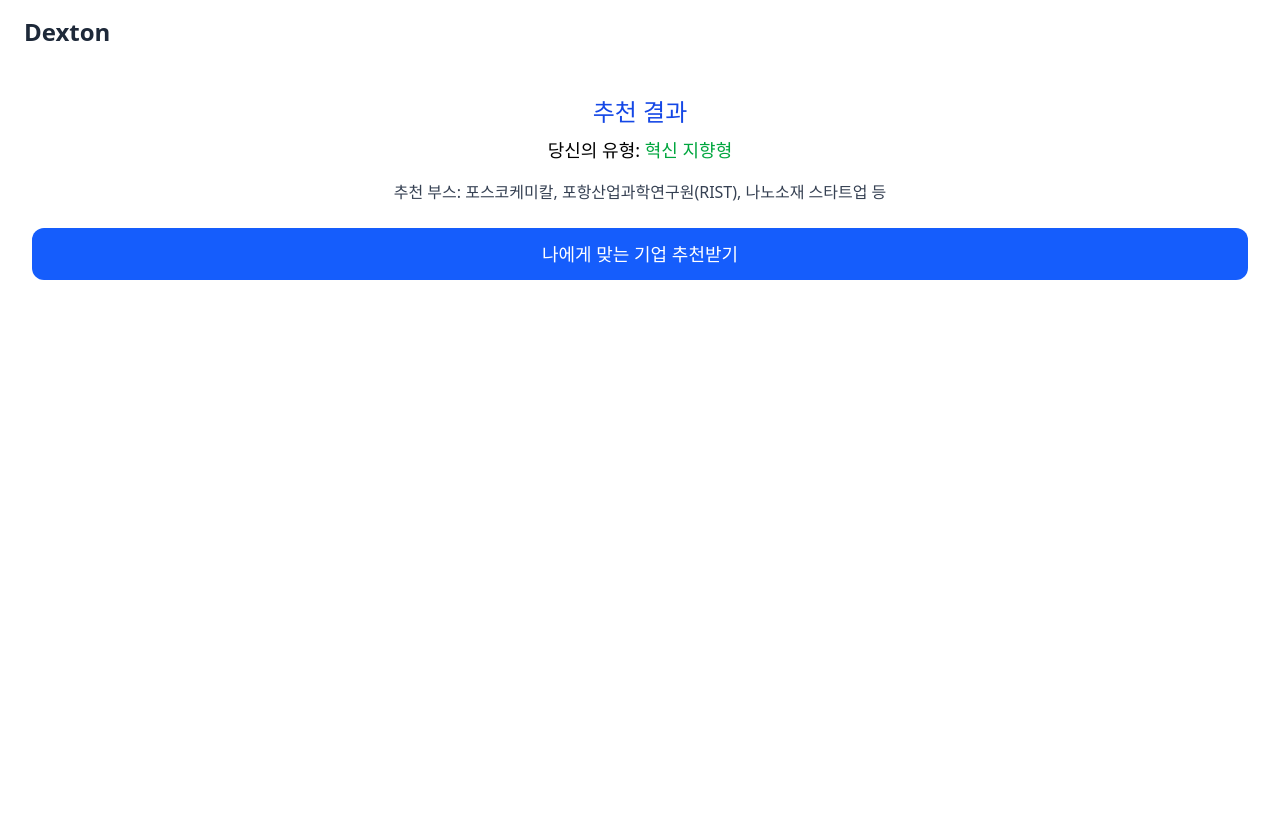
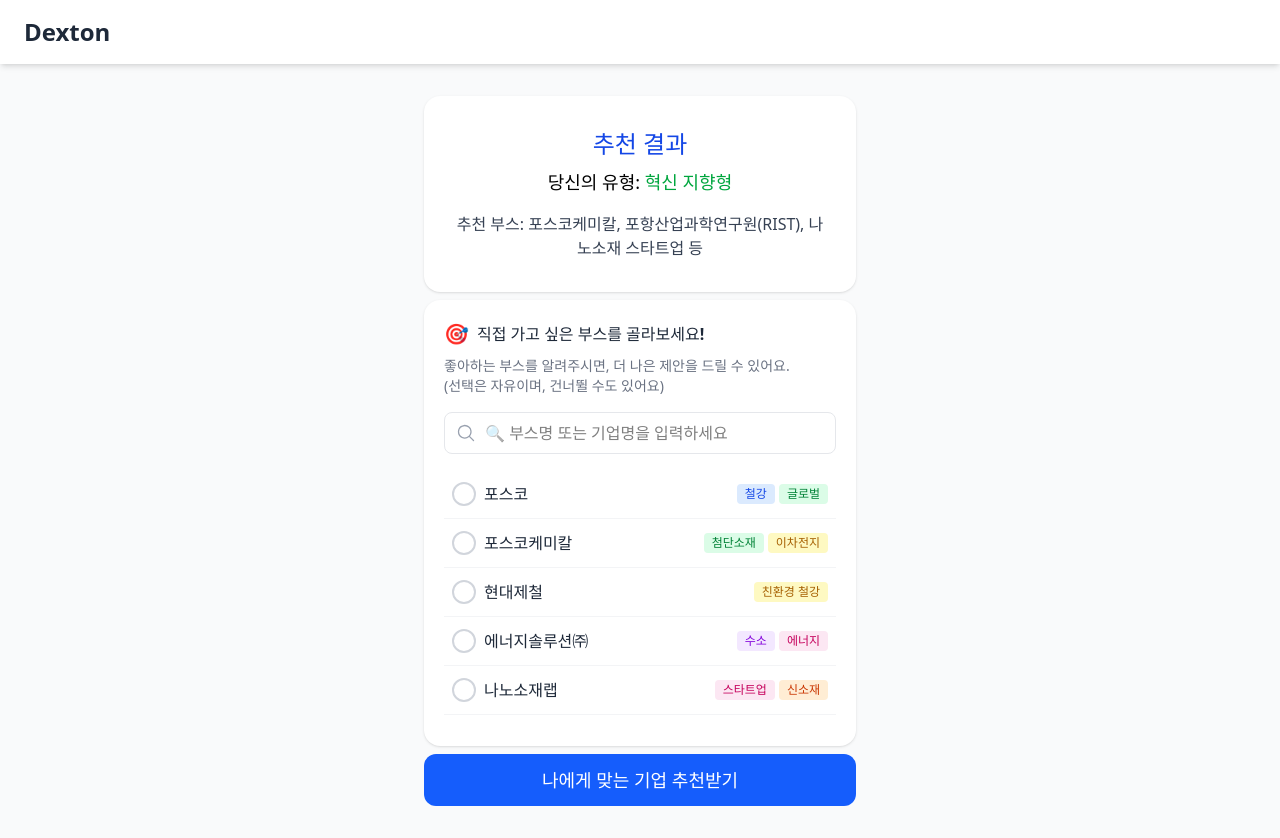
Before and after one commit to junglesub/bizyou, a React (Vite) app: page /result in a window 1280 px wide. Before the commit the page ends 800 px from the top, so only its background shows below. Built offline with nearby package versions, Linux system fonts and the light colour scheme.

Commit message:
feat: update navigation path and enhance SurveyResult page with search and selection features

```diff
--- a/src/pages/Survey.jsx
+++ b/src/pages/Survey.jsx
@@ -126,7 +126,7 @@
 
   const navigate = useNavigate();
   if (step >= questions.length) {
-    navigate("/survey-result");
+    navigate("/result");
     return null;
   }
 
--- a/src/pages/SurveyResult.jsx
+++ b/src/pages/SurveyResult.jsx
@@ -1,22 +1,157 @@
-import React from "react";
+import React, { useState, useMemo } from "react";
 import Header from "../components/Header";
 import { Link } from "react-router";
+import {
+  CheckCircleIcon,
+  MagnifyingGlassIcon,
+} from "@heroicons/react/24/solid";
+
+// 부스 데이터 예시
+const boothList = [
+  { name: "포스코", tags: ["철강", "글로벌"] },
+  { name: "포스코케미칼", tags: ["첨단소재", "이차전지"] },
+  { name: "현대제철", tags: ["친환경 철강"] },
+  { name: "에너지솔루션㈜", tags: ["수소", "에너지"] },
+  { name: "나노소재랩", tags: ["스타트업", "신소재"] },
+  { name: "RIST", tags: ["연구기관", "R&D"] },
+  { name: "에코테크", tags: ["친환경", "신기술"] },
+];
+
+const tagColors = [
+  "bg-blue-100 text-blue-700",
+  "bg-green-100 text-green-700",
+  "bg-yellow-100 text-yellow-700",
+  "bg-purple-100 text-purple-700",
+  "bg-pink-100 text-pink-700",
+  "bg-orange-100 text-orange-700",
+  "bg-gray-100 text-gray-700",
+];
 
 function SurveyResult() {
-  // 실제 추천 결과/유형/부스 등은 props, location, context 등으로 전달 필요
+  const [search, setSearch] = useState("");
+  const [selected, setSelected] = useState([]);
+  const [toast, setToast] = useState("");
+
+  // 실시간 필터링
+  const filtered = useMemo(() => {
+    if (!search) return boothList;
+    return boothList.filter(
+      (b) => b.name.includes(search) || b.tags.some((t) => t.includes(search))
+    );
+  }, [search]);
+
+  const toggleSelect = (name) => {
+    setSelected((sel) =>
+      sel.includes(name) ? sel.filter((n) => n !== name) : [...sel, name]
+    );
+  };
+
+  const handleComplete = () => {
+    setToast("✅ 선택이 완료되었어요! 앞으로 더 정밀하게 추천해드릴게요.");
+    setTimeout(() => setToast(""), 2000);
+  };
+
   return (
-    <div className="min-h-screen flex flex-col items-center justify-center bg-gray-50">
+    <div className="min-h-screen flex flex-col items-center bg-gray-50">
       <Header />
-      <div className="bg-white shadow-xl p-8 w-full flex flex-col items-center flex-grow">
+      <div className="w-full max-w-md mx-auto flex flex-col gap-2 py-8 px-2">
+        {/* 결과 카드 */}
+        <div className="bg-white rounded-2xl shadow  p-8 w-full flex flex-col items-center flex-grow">
           <h2 className="text-2xl font-bold mb-2 text-blue-700">추천 결과</h2>
           <div className="mb-4 text-center text-lg">
             당신의 유형:{" "}
             <span className="font-semibold text-green-600">혁신 지향형</span>
           </div>
-        <div className="mb-6 text-gray-700 text-center">
+          <div className="text-gray-700 text-center">
             추천 부스: 포스코케미칼, 포항산업과학연구원(RIST), 나노소재 스타트업
             등
           </div>
+        </div>
+
+        {/* 부스 직접 선택 안내 */}
+        <div className="bg-white rounded-2xl shadow p-5">
+          <div className="mb-2 text-base font-bold text-gray-800 flex items-center gap-2">
+            <span className="text-xl">🎯</span> 직접 가고 싶은 부스를
+            골라보세요!
+          </div>
+          <div className="mb-4 text-gray-500 text-sm">
+            좋아하는 부스를 알려주시면, 더 나은 제안을 드릴 수 있어요.
+            <br />
+            (선택은 자유이며, 건너뛸 수도 있어요)
+          </div>
+          {/* 검색바 */}
+          <div className="relative mb-4">
+            <MagnifyingGlassIcon className="w-5 h-5 text-gray-400 absolute left-3 top-1/2 -translate-y-1/2" />
+            <input
+              type="text"
+              className="w-full pl-10 pr-3 py-2 rounded-lg border border-gray-200 focus:ring-2 focus:ring-blue-200 focus:outline-none"
+              placeholder="🔍 부스명 또는 기업명을 입력하세요"
+              value={search}
+              onChange={(e) => setSearch(e.target.value)}
+            />
+          </div>
+          {/* 부스 리스트 */}
+          <div className="max-h-64 overflow-y-auto divide-y divide-gray-100">
+            {filtered.map((b, i) => {
+              const isChecked = selected.includes(b.name);
+              return (
+                <button
+                  key={b.name}
+                  className={`w-full flex items-center justify-between py-3 px-2 transition-all ${
+                    isChecked ? "bg-blue-50" : ""
+                  }`}
+                  onClick={() => toggleSelect(b.name)}
+                >
+                  <div className="flex items-center gap-2">
+                    <span
+                      className={`inline-flex items-center justify-center w-6 h-6 rounded-full border-2 ${
+                        isChecked
+                          ? "border-blue-500 bg-blue-500 text-white"
+                          : "border-gray-300 bg-white text-gray-300"
+                      }`}
+                    >
+                      {isChecked && <CheckCircleIcon className="w-5 h-5" />}
+                    </span>
+                    <span className="font-medium text-gray-800">{b.name}</span>
+                  </div>
+                  <div className="flex gap-1 flex-wrap">
+                    {b.tags.map((tag, idx) => (
+                      <span
+                        key={tag}
+                        className={`px-2 py-0.5 rounded text-xs font-semibold ${
+                          tagColors[(i + idx) % tagColors.length]
+                        }`}
+                      >
+                        {tag}
+                      </span>
+                    ))}
+                  </div>
+                </button>
+              );
+            })}
+            {filtered.length === 0 && (
+              <div className="text-gray-400 text-center py-6">
+                검색 결과가 없습니다.
+              </div>
+            )}
+          </div>
+        </div>
+        {/* 하단 고정 버튼 */}
+        {/* <div className="bottom-0 left-0 w-full max-w-md mx-auto flex gap-4 px-4 pb-6 bg-gradient-to-t from-white via-white/80 to-transparent z-30">
+          <button
+            className="flex-1 py-3 rounded-xl bg-gray-200 text-gray-700 text-lg font-semibold hover:bg-gray-300 transition-colors"
+            onClick={() => (window.location.href = "/home")}
+          >
+            🔄 건너뛰기
+          </button>
+          <button
+            className="flex-1 py-3 rounded-xl bg-blue-600 text-white text-lg font-semibold hover:bg-blue-700 transition-colors disabled:bg-gray-300 disabled:text-gray-400"
+            onClick={handleComplete}
+            disabled={selected.length === 0}
+          >
+            ✔️ 선택 완료
+          </button>
+        </div> */}
         <Link
           to="/home"
           className="w-full py-3 rounded-xl bg-blue-600 text-white text-lg font-semibold hover:bg-blue-700 transition-colors text-center block"
@@ -24,6 +159,12 @@
           나에게 맞는 기업 추천받기
         </Link>
       </div>
+      {/* 토스트 메시지 */}
+      {toast && (
+        <div className="fixed bottom-24 left-1/2 -translate-x-1/2 bg-green-600 text-white px-6 py-3 rounded-xl shadow-lg z-50 animate-fade-in">
+          {toast}
+        </div>
+      )}
     </div>
   );
 }
```
Lines whose indentation alone changed are shown as unchanged.
